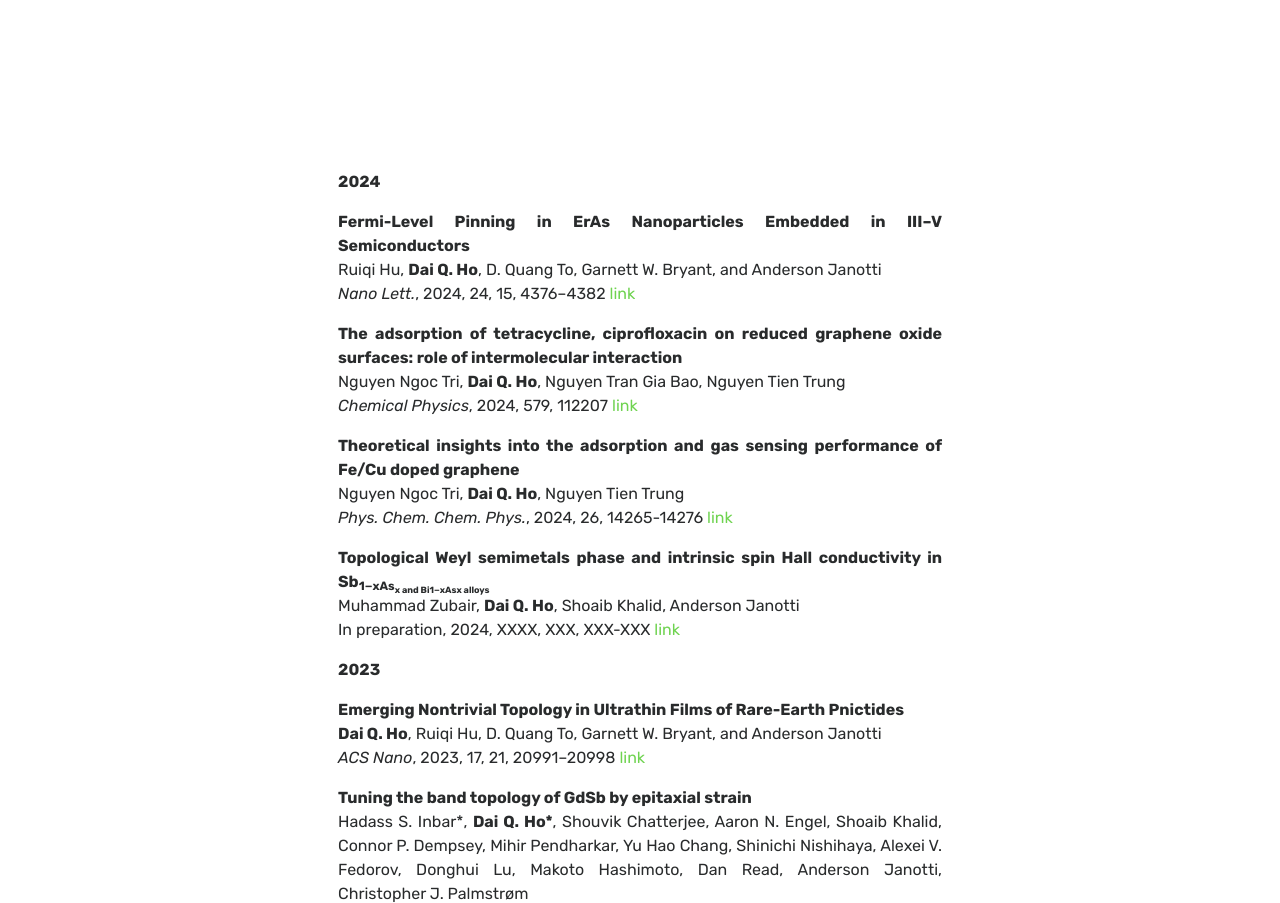
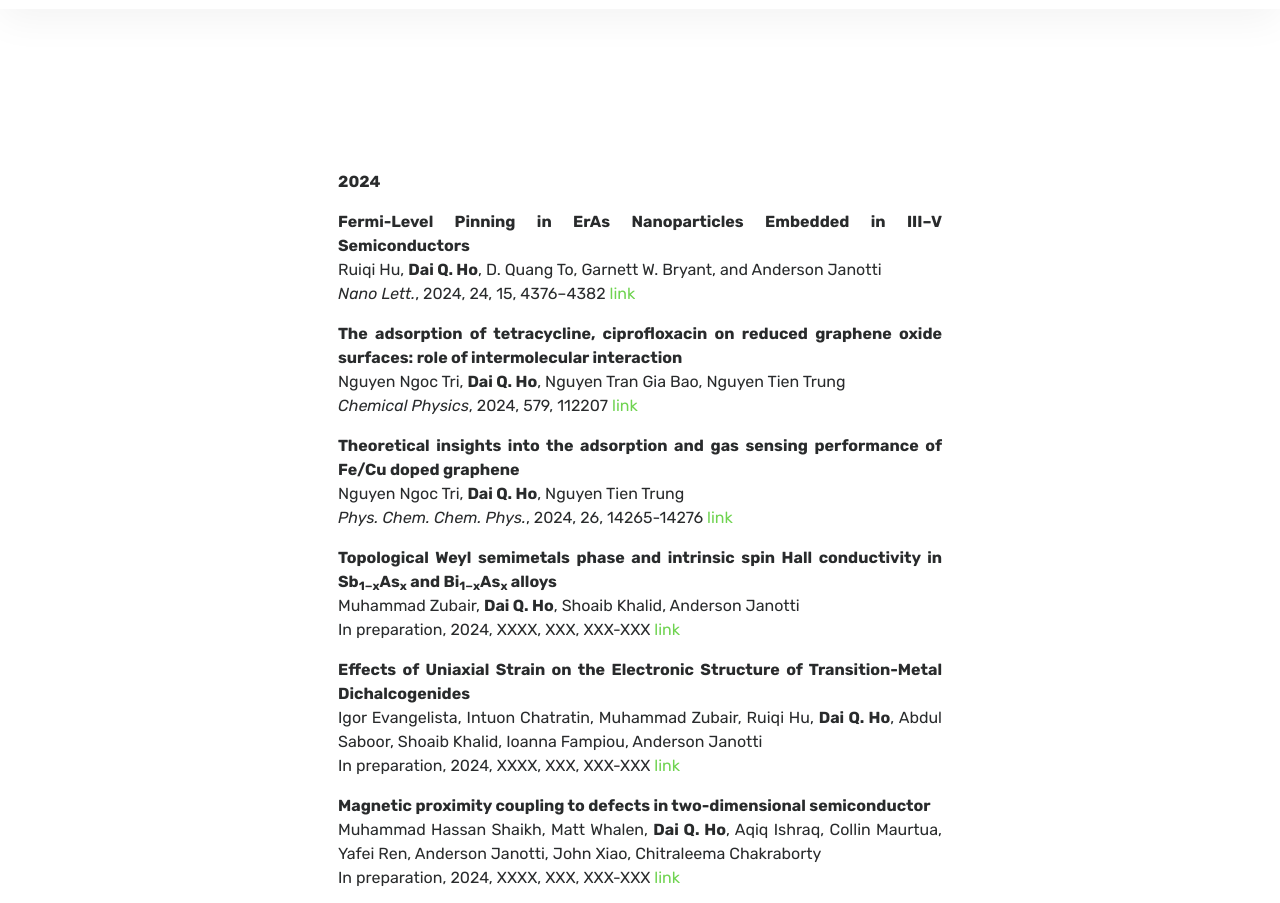
Before and after one commit to daiqho/daiqho.github.io, a plain HTML site: page publication.html in a window 1280 px wide. Shown: the part 73-976 px from the top of the page. Drawn offline with nearby package versions, Linux system fonts and the light colour scheme; a script that the page names is missing.

Commit message:
Update publication.html

```diff
--- a/publication.html
+++ b/publication.html
@@ -148,22 +148,22 @@
         </p>
 
         <p>
-        <strong class="less-bold">Topological Weyl semimetals phase and intrinsic spin Hall conductivity in Sb<sub>1−xAs<sub>x and Bi1−xAsx alloys</strong><br>
+        <strong class="less-bold">Topological Weyl semimetals phase and intrinsic spin Hall conductivity in Sb<sub>1−x</sub>As<sub>x</sub> and Bi<sub>1−x</sub>As<sub>x</sub> alloys</strong><br>
         Muhammad Zubair, <strong class="underline">Dai Q. Ho</strong>, Shoaib Khalid, Anderson Janotti<br>
-        In preparation, 2024, XXXX, XXX, XXX-XXX <a href="https://" target="_blank" rel="noreferrer noopener" class="underline">link</a>
+        In preparation, 2024, XXXX, XXX, XXX-XXX <a href="https://PRM" target="_blank" rel="noreferrer noopener" class="underline">link</a>
         </p>
 
-        <!--p>
+        <p>
         <strong class="less-bold">Effects of Uniaxial Strain on the Electronic Structure of Transition-Metal Dichalcogenides</strong><br>
         Igor Evangelista, Intuon Chatratin, Muhammad Zubair, Ruiqi Hu, <strong class="underline">Dai Q. Ho</strong>, Abdul Saboor, Shoaib Khalid, Ioanna Fampiou, Anderson Janotti<br>
         In preparation, 2024, XXXX, XXX, XXX-XXX <a href="https://2D Materials" target="_blank" rel="noreferrer noopener" class="underline">link</a>
-    </p-->
+        </p>
 
-        <!--p>
+        <p>
         <strong class="less-bold">Magnetic proximity coupling to defects in two-dimensional semiconductor</strong><br>
         Muhammad Hassan Shaikh, Matt Whalen, <strong class="underline">Dai Q. Ho</strong>, Aqiq Ishraq, Collin Maurtua, Yafei Ren, Anderson Janotti, John Xiao, Chitraleema Chakraborty<br>
         In preparation, 2024, XXXX, XXX, XXX-XXX <a href="https://ACS Nano" target="_blank" rel="noreferrer noopener" class="underline">link</a>
-    </p-->
+        </p>
 
         <!--p>
         <strong class="less-bold">Symmetry breaking induced magnetization in altermagnet RuO<sub>2</sub></strong><br>
```
